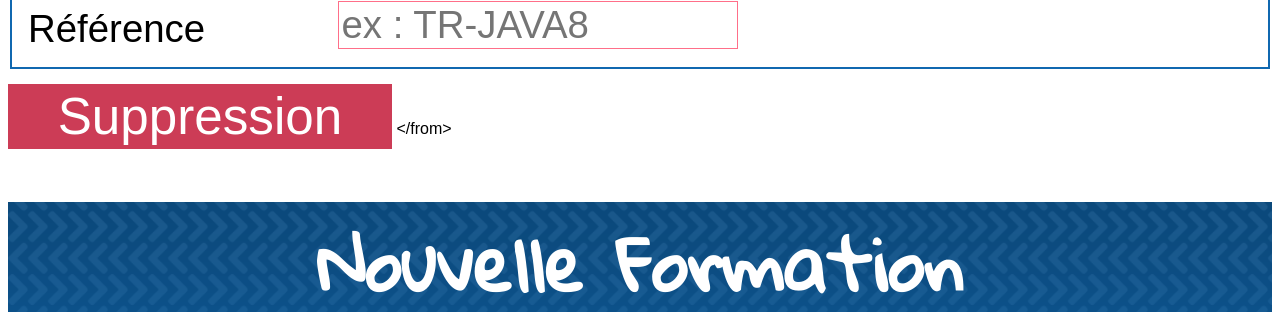
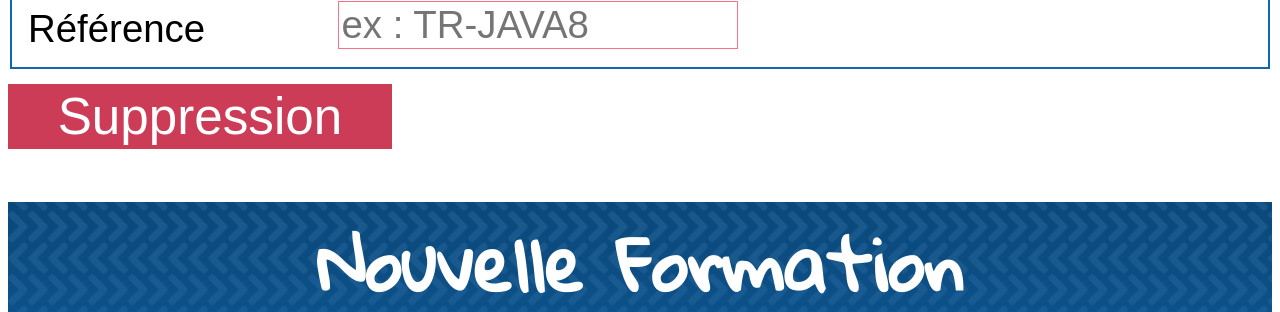
Before and after one commit to Serli/training-by-serli, a Jekyll site: the page built from administration/formulaireData.md, in a window 1280 px wide and 900 px high, scrolled down 302 px. Shown: the part 140-452 px from the top of the window. Built offline with Jekyll 4.4.1, drawn with Linux system fonts in a browser that asks for light colours; nearby versions of some CDN libraries.

Commit message:
v1.2.12 bug formulaire corrigé form != from

```diff
--- a/_config.yml
+++ b/_config.yml
@@ -4,7 +4,7 @@ title: Training by Serli
 email: tanguy.desplebain@serli.com
 description: Training by Serli . FORMATIONS & WORKSHOPS
 baseurl: "/formations"
-url: "http://Serli.github.io"
+url: "http://serli.github.io"
 github_username:  Seikicegus
 encoding: utf-8
 # Build Settings
--- a/administration/formulaireData.md
+++ b/administration/formulaireData.md
@@ -22,7 +22,7 @@ permalink: /administration/formulaireData.html
 
     <input class="button" type="submit" value="Suppression"
       ng-class="!isValide() ? 'errorDownload' : ''">
-  </from>
+  </form>
 
 
   <h1>Nouvelle Formation</h1>
```
Also changed, not shown: 2 other files.
